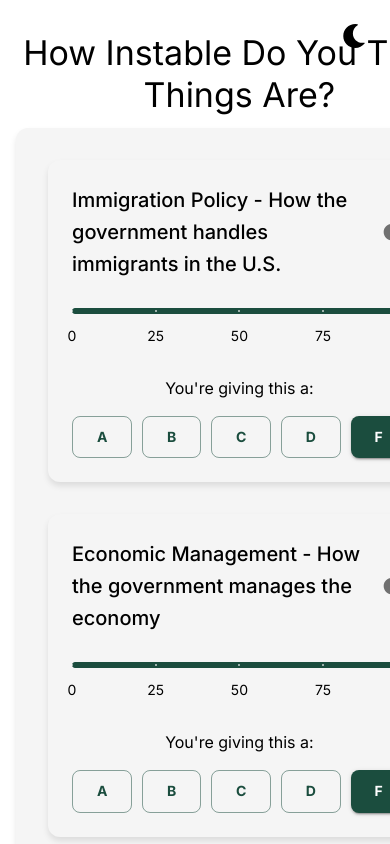
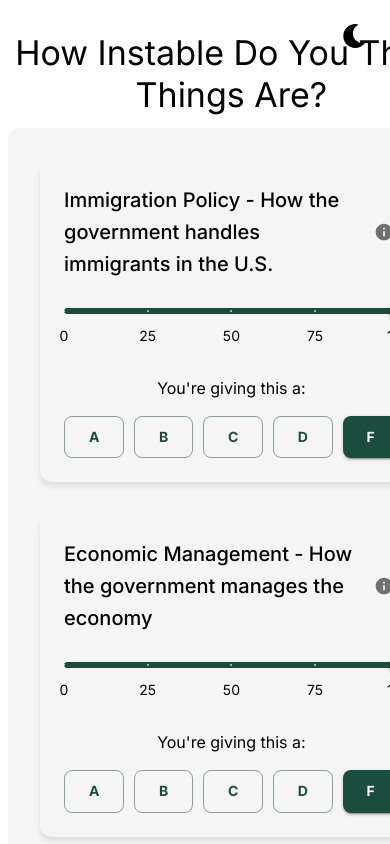
Before and after one commit to Krushil1820/nblk-stability-calculator, a React (Vite) app: page /nblk-stability-calculator/evaluate in a window 390 px wide. Shown: the top 844 px of the page. Built offline with nearby package versions, Linux system fonts and the light colour scheme; no server answers.

Commit message:
Fix mobile viewport overflow issues

```diff
--- a/src/pages/EvaluationPage.tsx
+++ b/src/pages/EvaluationPage.tsx
@@ -159,7 +159,7 @@ const EvaluationPage: React.FC = () => {
   const handleSubmit = async () => {
     const score = calculateCompositeScore();
 
-    // Build the payload once so it’s easy to log/debug
+    // Build the payload once so it's easy to log/debug
     const payload = {
       age_range: demographics.ageRange ?? null,
       region: demographics.region ?? null,
@@ -248,8 +248,8 @@ const EvaluationPage: React.FC = () => {
   };
 
   return (
-    <Container maxWidth="md">
-      <Box sx={{ py: 4 }}>
+    <Container maxWidth="md" sx={{ px: { xs: 1, sm: 2 }, overflow: 'hidden' }}>
+      <Box sx={{ py: 4, width: '100%', overflow: 'hidden' }}>
         <Typography variant="h4" gutterBottom align="center">
           How Instable Do You Think Things Are?
         </Typography>
--- a/src/pages/ResultsPage.tsx
+++ b/src/pages/ResultsPage.tsx
@@ -204,7 +204,7 @@ const ResultsPage: React.FC = () => {
   };
 
   return (
-    <Container maxWidth="lg">
+    <Container maxWidth="lg" sx={{ px: { xs: 1, sm: 2 }, overflow: 'hidden' }}>
       <Box
         sx={{
           minHeight: '150vh',
@@ -213,7 +213,9 @@ const ResultsPage: React.FC = () => {
           justifyContent: 'center',
           alignItems: 'center',
           py: 4,
-          px: 4,
+          px: { xs: 1, sm: 2 },
+          width: '100%',
+          overflow: 'hidden'
         }}
       >
         <AnimatePresence>
```
